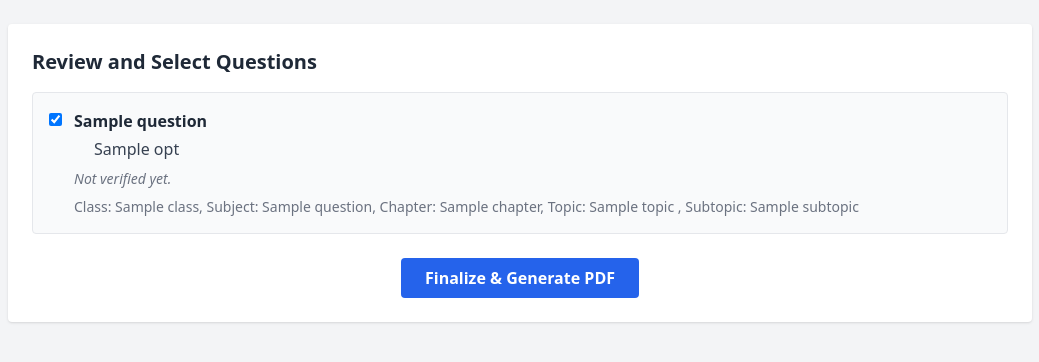
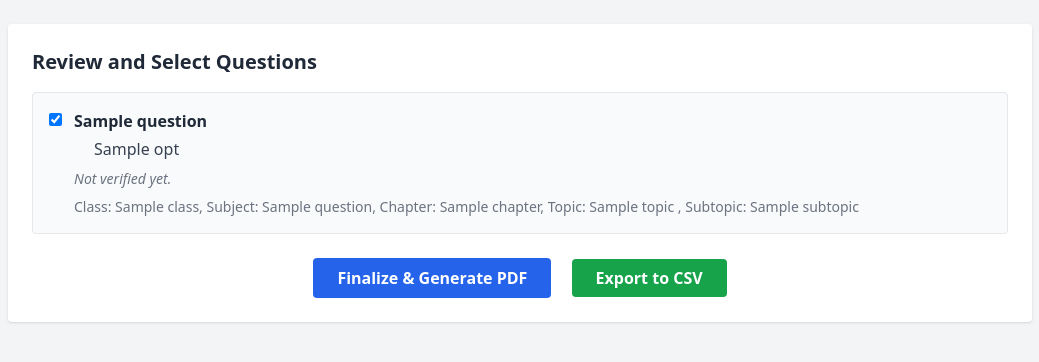
Before and after one commit to khushikri1398/python_flask_ai_question_paper_creator, a Flask app: template templates/review_questions.html in a window 1280 px wide. Shown: the top 362 px of the page, without its empty margins (120-1159 px from the left). Run offline with Flask 3, Linux system fonts and the light colour scheme; the template is opened without the code that fills it: most values are stand-ins (such as "Sample title", 1, 10 or a date in 2020); some libraries are stand-ins or nearby versions.

Commit message:
Export Button

```diff
--- a/app.py
+++ b/app.py
@@ -13,7 +13,7 @@ from reportlab.lib.pagesizes import A4
 from reportlab.lib import colors
 from reportlab.lib.units import mm
 from collections import defaultdict
-
+import csv
 
 app = Flask(__name__)
 app.secret_key = os.urandom(24)
@@ -1499,5 +1499,56 @@ def finalize_prereq():
 
     return redirect(url_for("generate_questions"))
 
+# Route to export questions to CSV (review_questions.html)
+@app.route('/export_to_csv')
+def export_to_csv():
+    try:
+        with open("paper.json", "r") as f:
+            paper_json = json.load(f)
+
+        questions = paper_json.get("questions", [])
+        if not questions:
+            return "Error: No questions available.", 400
+
+        output = io.StringIO()
+        writer = csv.writer(output)
+
+        # Write header
+        headers = ["Class", "Subject", "Chapter", "Topic", "Subtopic", "Question", "Option 1", "Option 2", "Option 3", "Option 4", "Correct Option", "Verified", "Model Responses"]
+        writer.writerow(headers)
+
+        # Write question data
+        for q in questions:
+            options = q.get("options", [""] * 4) + [""] * (4 - len(q.get("options", [])))
+            model_responses = "; ".join([f"{k}: {v}" for k, v in q.get("model_responses", {}).items()])
+            row = [
+                q.get("class", ""),
+                q.get("subject", ""),
+                q.get("chapter", ""),
+                q.get("topic", ""),
+                q.get("subtopic", "") or "",
+                q.get("question", ""),
+                options[0],
+                options[1],
+                options[2],
+                options[3],
+                str(q.get("correct_option", "")),
+                str(q.get("verified", "")),
+                model_responses
+            ]
+            writer.writerow(row)
+
+        output.seek(0)
+        return send_file(
+            io.BytesIO(output.getvalue().encode('utf-8')),
+            as_attachment=True,
+            download_name="Questions.csv",
+            mimetype="text/csv"
+        )
+    except FileNotFoundError:
+        return "Error: Question data not found.", 404
+    except Exception as e:
+        return f"Error: {str(e)}", 500
+
 if __name__ == '__main__':
     app.run(debug=True)
--- a/templates/review_questions.html
+++ b/templates/review_questions.html
@@ -51,10 +51,13 @@
       {% endfor %}
 
       <input type="hidden" name="all_questions_json" value='{{ questions | tojson | safe }}'>
-      <div class="text-center mt-6">
+      <div class="text-center mt-6 space-x-4">
         <button type="submit" class="bg-blue-600 text-white px-6 py-2 rounded font-semibold hover:bg-blue-700">
           Finalize & Generate PDF
         </button>
+        <a href="{{ url_for('export_to_csv') }}" class="bg-green-600 text-white px-6 py-2 rounded font-semibold hover:bg-green-700">
+          Export to CSV
+        </a>
       </div>
     </div>
   </form>
```
